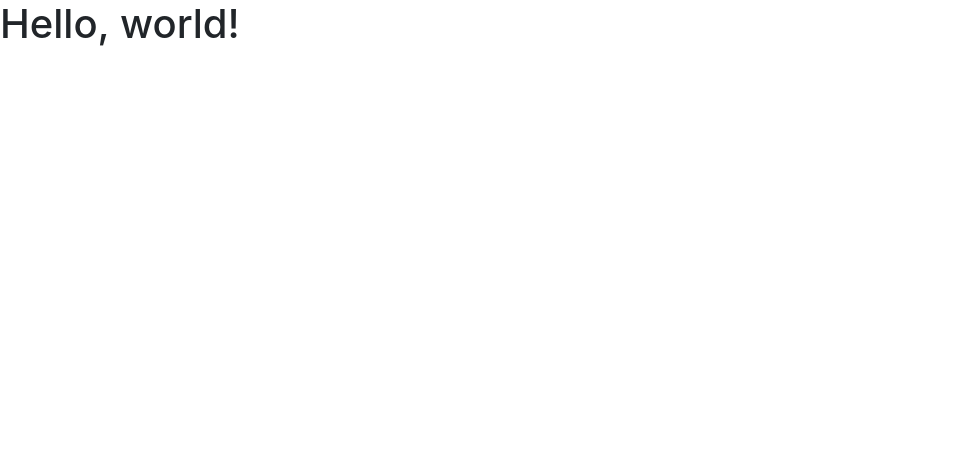
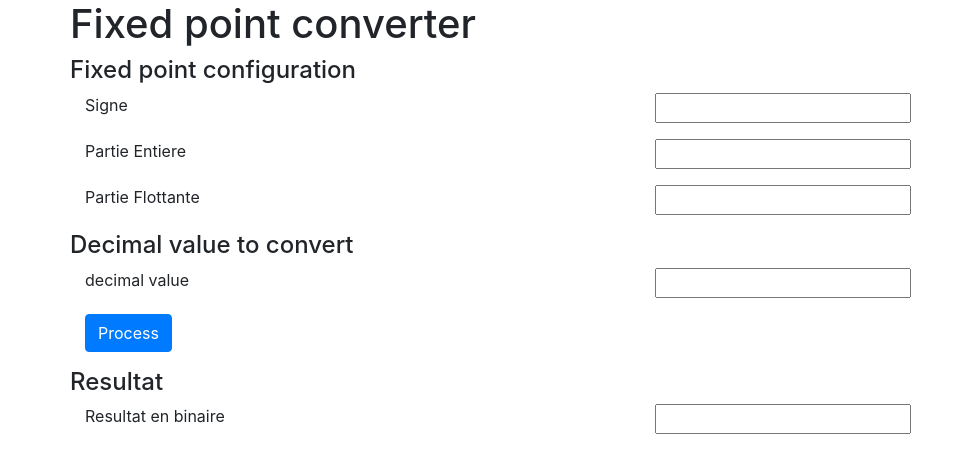
Before and after one commit to PierreFontaine/fixedPoint, a plain HTML site: page index.html in a window 1280 px wide. Shown: the whole page, without its empty margins (0-971 px from the left). Drawn offline with nearby package versions, Linux system fonts and the light colour scheme.

Commit message:
content done

```diff
--- a/index.html
+++ b/index.html
@@ -8,13 +8,78 @@
     <!-- Bootstrap CSS -->
     <link rel="stylesheet" href="https://stackpath.bootstrapcdn.com/bootstrap/4.1.3/css/bootstrap.min.css" integrity="sha384-MCw98/SFnGE8fJT3GXwEOngsV7Zt27NXFoaoApmYm81iuXoPkFOJwJ8ERdknLPMO" crossorigin="anonymous">
 
-    <title>Hello, world!</title>
+    <title>Fixed point tool</title>
 </head>
 <body>
-<h1>Hello, world!</h1>
+    <div class="container">
+        <div class="row">
+            <h1>Fixed point converter</h1>
+        </div>
+        <!-- FIXED POINT CONF -->
+        <div class="row">
+            <h4>Fixed point configuration</h4>
+        </div>
+        <div class="row">
+            <div class="col-sm">Signe</div>
 
-<!-- Optional JavaScript -->
-<!-- jQuery first, then Popper.js, then Bootstrap JS -->
+            <div class="col-sm">
+                <div class="input-group mb-3">
+                    <input type="number" min="0">
+                </div>
+            </div>
+        </div>
+        <div class="row">
+            <div class="col-sm">Partie Entiere</div>
+            <div class="col-sm">
+                <div class="input-group mb-3">
+                    <input type="number" min="0">
+                </div>
+            </div>
+        </div>
+        <div class="row">
+            <div class="col-sm">Partie Flottante</div>
+            <div class="col-sm">
+                <div class="input-group mb-3">
+                    <input type="number" min="0">
+                </div>
+            </div>
+        </div>
+        <!-- FIXED POINT CONF -->
+        <div class="row">
+            <h4>Decimal value to convert</h4>
+        </div>
+        <div class="row">
+            <div class="col-sm">decimal value</div>
+
+            <div class="col-sm">
+                <div class="input-group mb-3">
+                    <input type="number">
+                </div>
+            </div>
+        </div>
+        <div class="row">
+            <div class="col-sm">
+                <div class="input-group mb-3">
+                    <button type="button" class="btn btn-primary">Process</button>
+                </div>
+            </div>
+        </div>
+
+        <!-- resultat -->
+        <div class="row">
+            <h4>Resultat</h4>
+        </div>
+        <div class="row">
+            <div class="col-sm">Resultat en binaire</div>
+
+            <div class="col-sm">
+                <div class="input-group mb-3">
+                    <input type="number">
+                </div>
+            </div>
+        </div>
+
+    </div>
 <script src="https://code.jquery.com/jquery-3.3.1.slim.min.js" integrity="sha384-q8i/X+965DzO0rT7abK41JStQIAqVgRVzpbzo5smXKp4YfRvH+8abtTE1Pi6jizo" crossorigin="anonymous"></script>
 <script src="https://cdnjs.cloudflare.com/ajax/libs/popper.js/1.14.3/umd/popper.min.js" integrity="sha384-ZMP7rVo3mIykV+2+9J3UJ46jBk0WLaUAdn689aCwoqbBJiSnjAK/l8WvCWPIPm49" crossorigin="anonymous"></script>
 <script src="https://stackpath.bootstrapcdn.com/bootstrap/4.1.3/js/bootstrap.min.js" integrity="sha384-ChfqqxuZUCnJSK3+MXmPNIyE6ZbWh2IMqE241rYiqJxyMiZ6OW/JmZQ5stwEULTy" crossorigin="anonymous"></script>
```
Also changed, not shown: js/fixedPoint.js (added).
